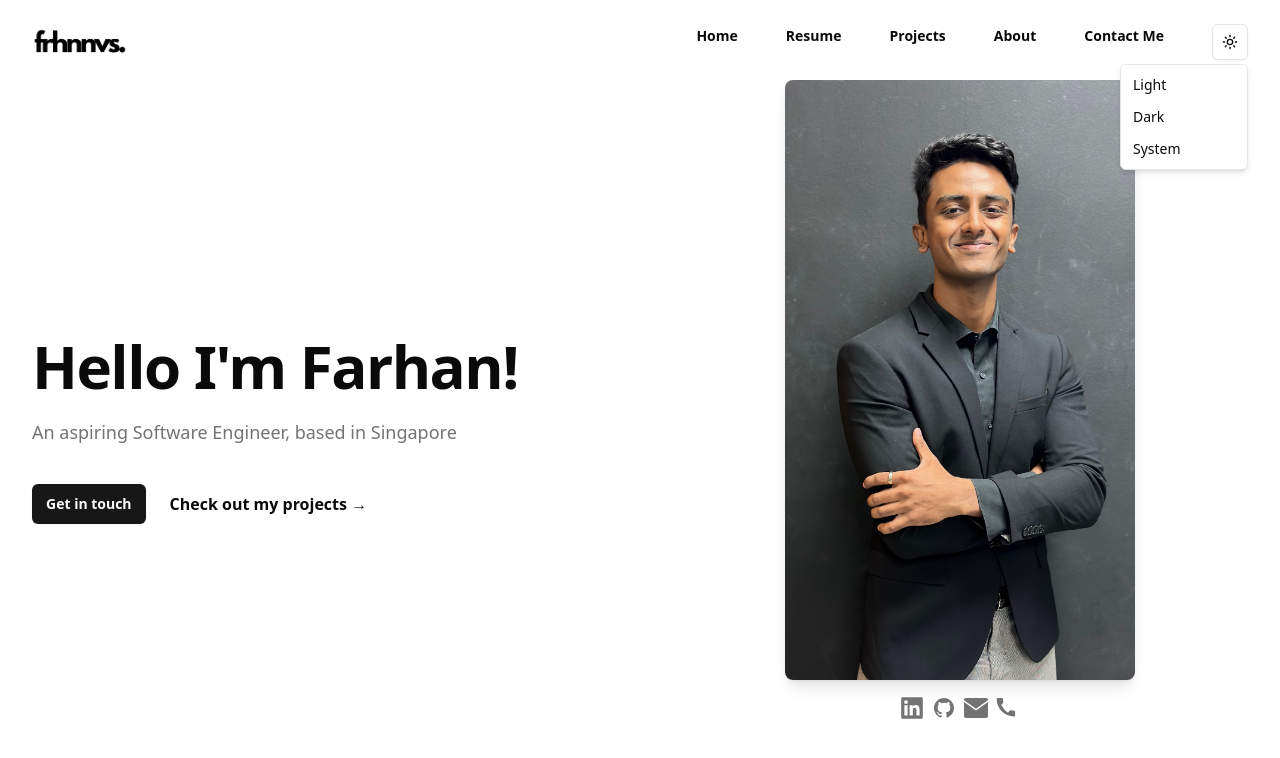
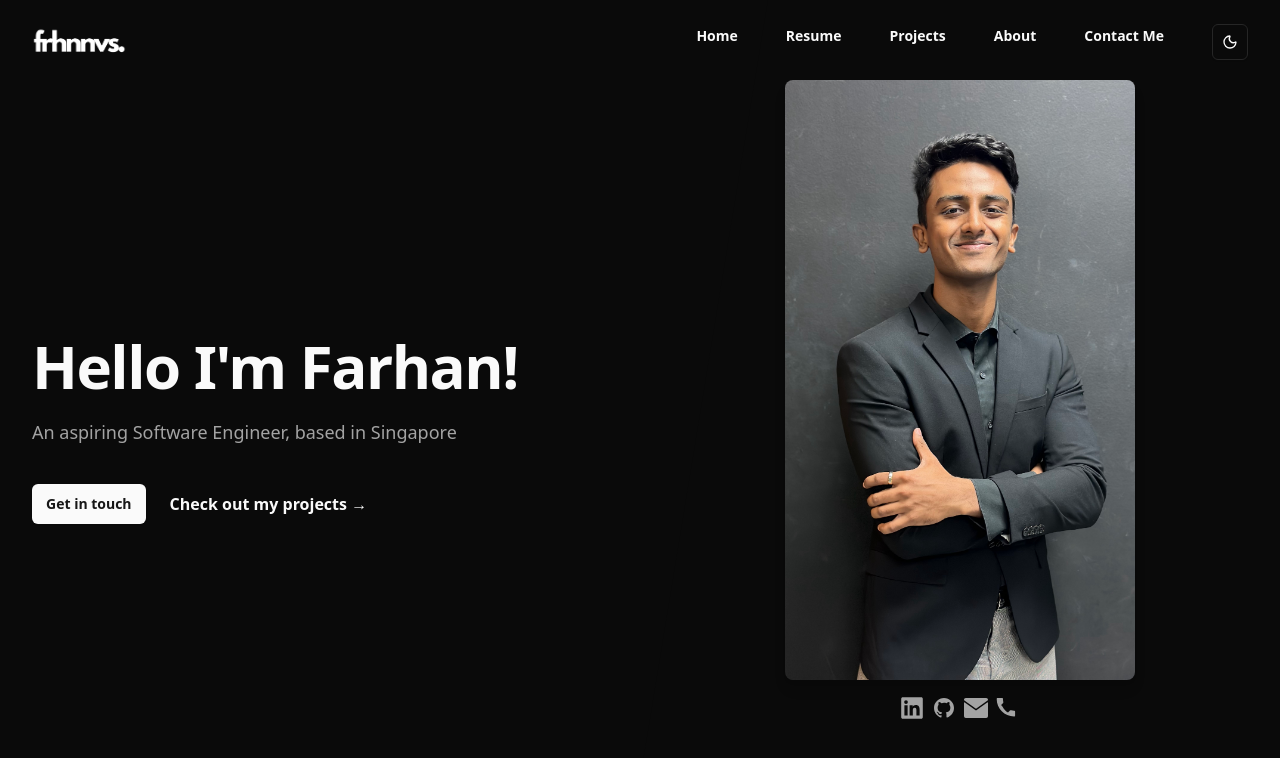
Before and after one commit to farhan-navas/portfolio, a Next.js app: page / in a window 1280 px wide. Both pictures are taken after a click on the button "Toggle theme". Shown: the top 758 px of the page. Built offline with nearby package versions, Linux system fonts and the light colour scheme.

Commit message:
complete dark mode theming for all pages except projects

```diff
--- a/src/app/_components/mode-toggle.tsx
+++ b/src/app/_components/mode-toggle.tsx
@@ -5,36 +5,19 @@ import { Moon, Sun } from "lucide-react";
 import { useTheme } from "next-themes";
 
 import { Button } from "@/components/ui/button";
-import {
-  DropdownMenu,
-  DropdownMenuContent,
-  DropdownMenuItem,
-  DropdownMenuTrigger,
-} from "@/components/ui/dropdown-menu";
 
 export function ModeToggle() {
-  const { setTheme } = useTheme();
+  const { theme, setTheme } = useTheme();
 
   return (
-    <DropdownMenu>
-      <DropdownMenuTrigger asChild>
-        <Button variant="outline" size="icon">
-          <Sun className="h-[1.2rem] w-[1.2rem] scale-100 rotate-0 transition-all dark:scale-0 dark:-rotate-90" />
-          <Moon className="absolute h-[1.2rem] w-[1.2rem] scale-0 rotate-90 transition-all dark:scale-100 dark:rotate-0" />
-          <span className="sr-only">Toggle theme</span>
-        </Button>
-      </DropdownMenuTrigger>
-      <DropdownMenuContent align="end">
-        <DropdownMenuItem onClick={() => setTheme("light")}>
-          Light
-        </DropdownMenuItem>
-        <DropdownMenuItem onClick={() => setTheme("dark")}>
-          Dark
-        </DropdownMenuItem>
-        <DropdownMenuItem onClick={() => setTheme("system")}>
-          System
-        </DropdownMenuItem>
-      </DropdownMenuContent>
-    </DropdownMenu>
+    <Button
+      variant="outline"
+      size="icon"
+      onClick={() => setTheme(theme === "dark" ? "light" : "dark")}
+    >
+      <Sun className="h-[1.2rem] w-[1.2rem] scale-100 rotate-0 transition-all dark:scale-0 dark:-rotate-90" />
+      <Moon className="absolute h-[1.2rem] w-[1.2rem] scale-0 rotate-90 transition-all dark:scale-100 dark:rotate-0" />
+      <span className="sr-only">Toggle theme</span>
+    </Button>
   );
 }
--- a/src/app/_components/nav-bar.tsx
+++ b/src/app/_components/nav-bar.tsx
@@ -4,8 +4,8 @@ import { useState } from "react";
 import { Dialog, DialogPanel } from "@headlessui/react";
 import { Bars3Icon, XMarkIcon } from "@heroicons/react/24/outline";
 
-import Link from "next/link";
 import { ModeToggle } from "./mode-toggle";
+import { useTheme } from "next-themes";
 
 const navigation = [
   { name: "Home", href: "/" },
@@ -17,6 +17,7 @@ const navigation = [
 
 export default function NavBar() {
   const [mobileMenuOpen, setMobileMenuOpen] = useState(false);
+  const { theme } = useTheme();
 
   return (
     <header className="absolute inset-x-0 top-0 z-50">
@@ -25,10 +26,18 @@ export default function NavBar() {
         className="flex items-center justify-between p-6 lg:px-8"
       >
         <div className="flex lg:flex-1">
-          <a href="#" className="-m-1.5 p-1.5">
-            <span className="sr-only">frhnnvs</span>
-            <img alt="" src="frhnnvs-logo.png" className="h-8 w-auto" />
-          </a>
+          {theme === "dark" && (
+            <a href="#" className="-m-1.5 p-1.5">
+              <span className="sr-only">frhnnvs</span>
+              <img alt="" src="frhnnvs-logo-dark.png" className="h-8 w-auto" />
+            </a>
+          )}
+          {theme === "light" && (
+            <a href="#" className="-m-1.5 p-1.5">
+              <span className="sr-only">frhnnvs</span>
+              <img alt="" src="frhnnvs-logo-light.png" className="h-8 w-auto" />
+            </a>
+          )}
         </div>
         <div className="flex lg:hidden">
           <button
```
Also changed, not shown: public/frhnnvs-logo-dark.png (added), public/frhnnvs-logo-light.png (renamed from public/frhnnvs-logo.png).
